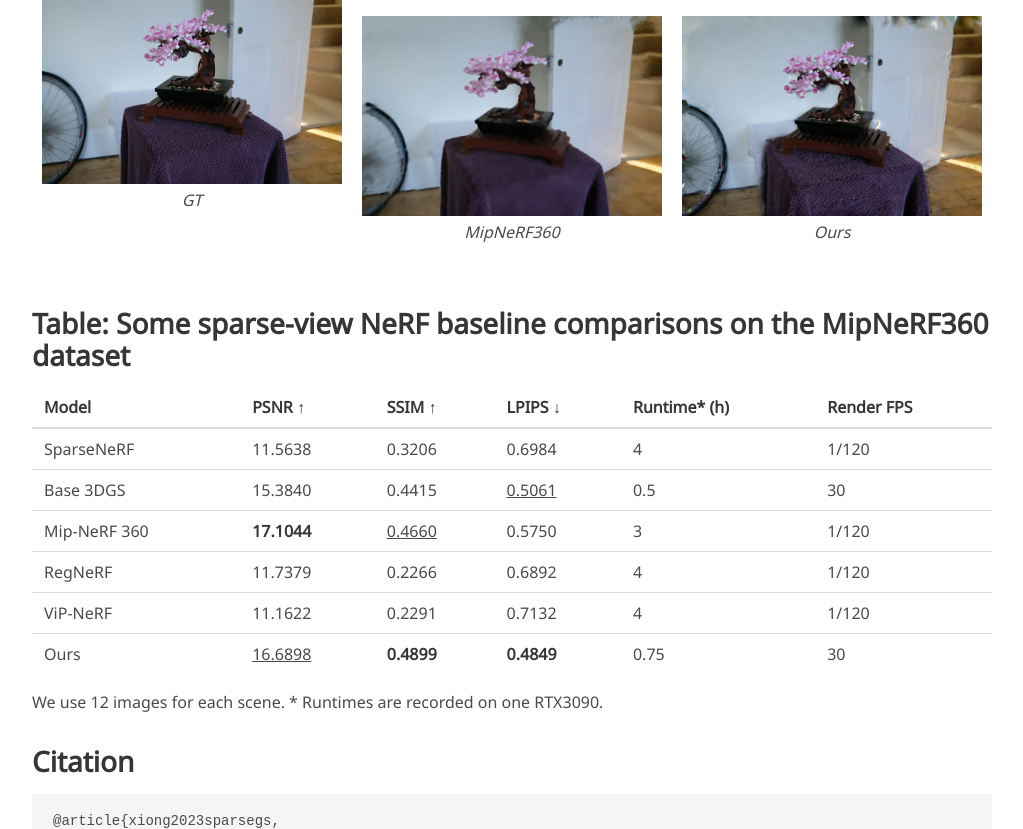
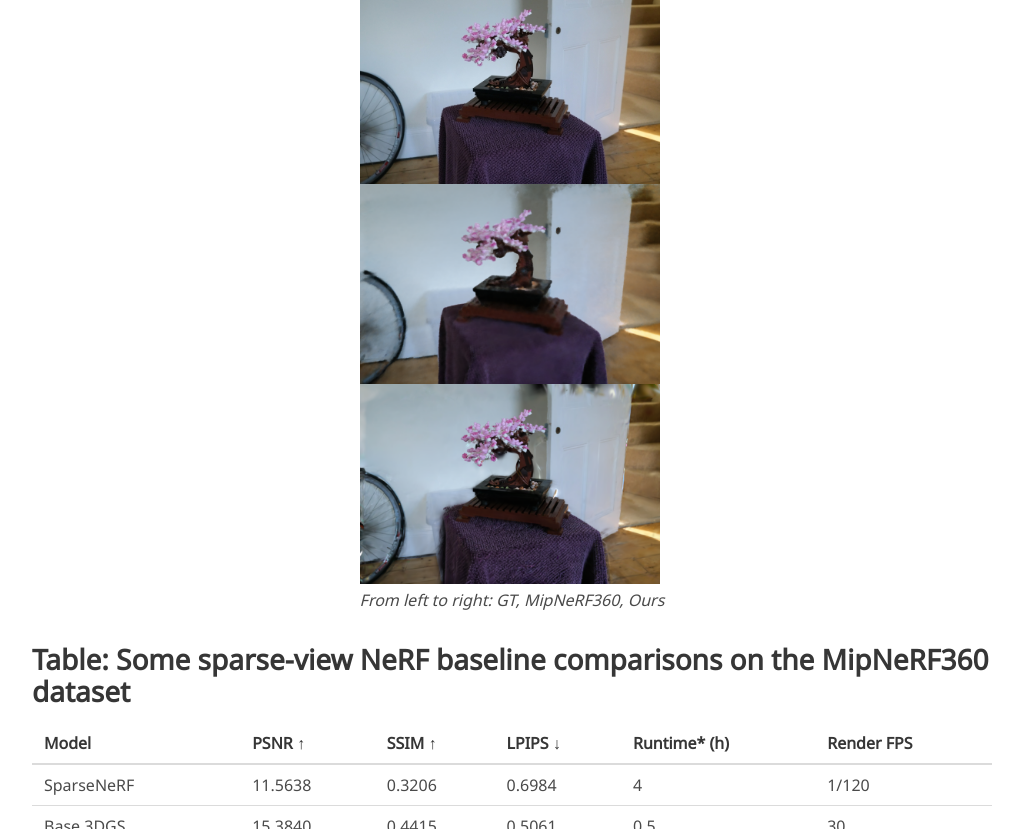
Before and after one commit to ForMyCat/SparseGS-Real-Time-360-Sparse-View-Synthesis-using-Gaussian-Splatting, a Jekyll site: the page built from index.md, in a window 1280 px wide and 900 px high, scrolled down 2765 px, cut to the strip 71-900 px from the top of the window. Shown: the whole strip, without its empty margins (128-1151 px from the left). Built offline with Jekyll 4.4.1, drawn with Linux system fonts in a browser that asks for light colours; some web fonts are replaced.

Commit message:
Update index.md

```diff
--- a/index.md
+++ b/index.md
@@ -81,15 +81,9 @@ We introduce a technique for real-time 360 sparse view synthesis by leveraging 3
   <div class="image-row">
     <figure>
       <img src=".\static\image\gt_3.JPG" alt="Ground Truth" width="300" />
-      <figcaption>GT</figcaption>
-    </figure>
-    <figure>
       <img src=".\static\image\mipnerf_3.png" alt="SparseNeRF" width="300" />
-      <figcaption>MipNeRF360</figcaption>
-    </figure>
-    <figure>
       <img src=".\static\image\ours_3.png" alt="MipNeRF360" width="300" />
-      <figcaption>Ours</figcaption>
+      <figcaption>From left to right: GT, MipNeRF360, Ours</figcaption>
     </figure>
   </div>
 </div>
```
